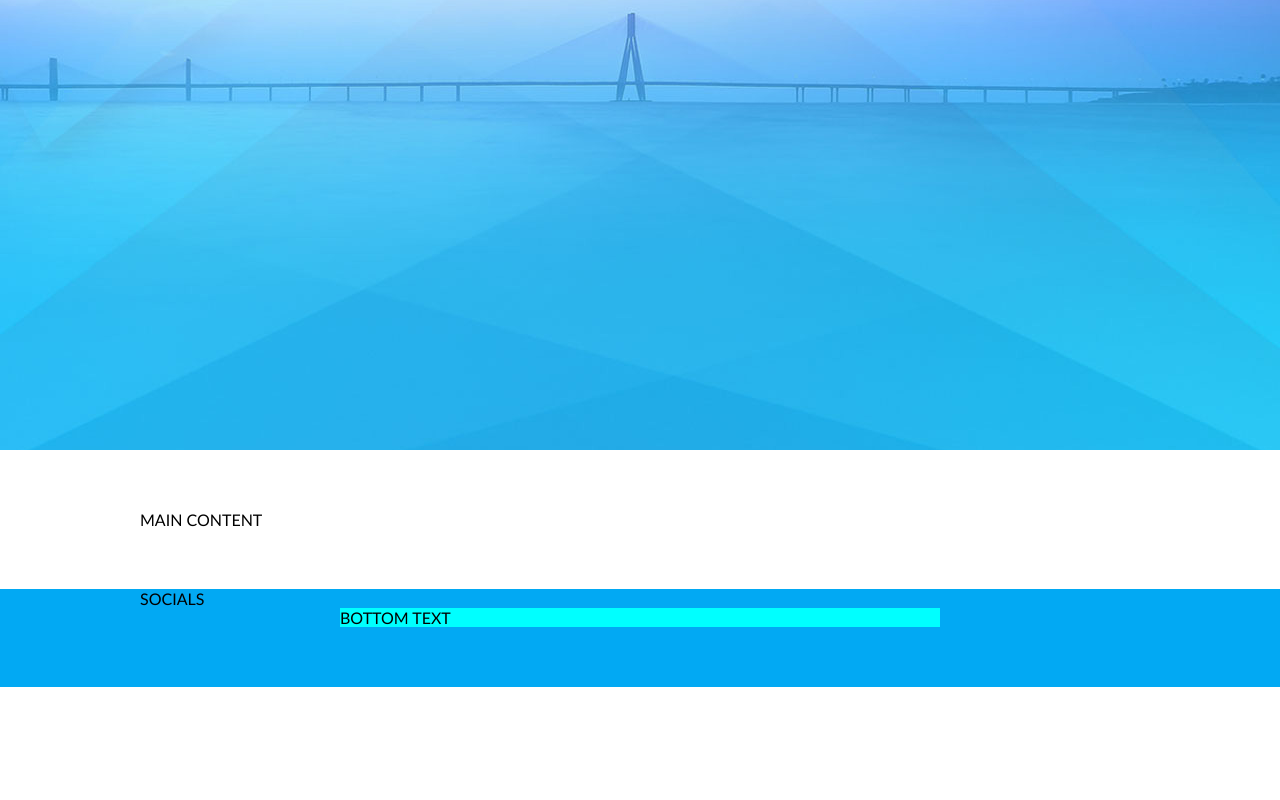
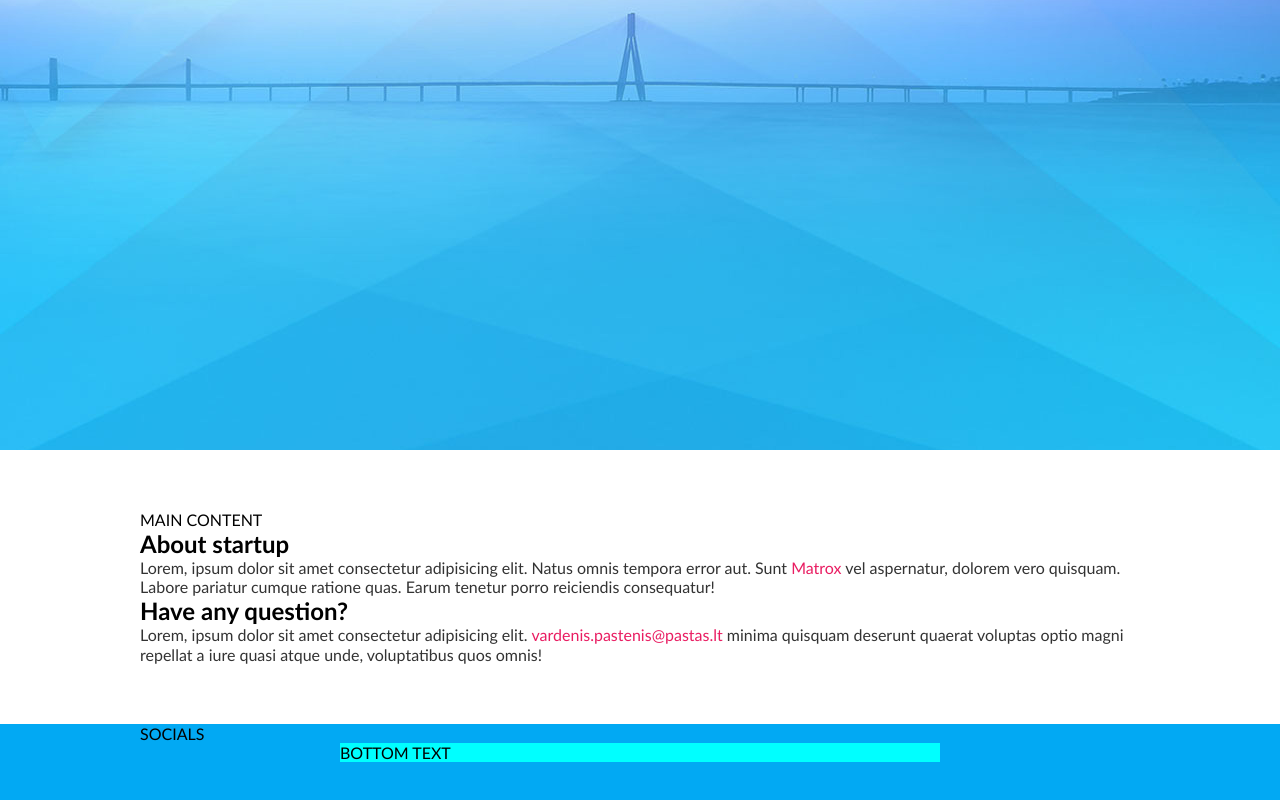
Before and after one commit to dinako81/7-coming-soon, a website: page index.html in a window 1280 px wide. Shown: the part 350-1150 px from the top of the page. Before the commit the page ends 1037 px from the top, so only its background shows below. Drawn offline with Linux system fonts and the light colour scheme.

Commit message:
index changes

```diff
--- a/index.html
+++ b/index.html
@@ -30,6 +30,16 @@
    <main class="container">
     <div class="row">
       MAIN CONTENT
+    <div class="row columns">
+        <div class="column">
+            <h2>About startup</h2>
+            <p>Lorem, ipsum dolor sit amet consectetur adipisicing elit. Natus omnis tempora error aut. Sunt <a href="#">Matrox</a> vel aspernatur, dolorem vero quisquam. Labore pariatur cumque ratione quas. Earum tenetur porro reiciendis consequatur!
+            </p>
+        </div>
+        <div class="column rigth-column">
+            <h2>Have any question?</h2>
+            <p>Lorem, ipsum dolor sit amet consectetur adipisicing elit.  <a href="mailto:vardenis.pastenis@pastas.lt<">vardenis.pastenis@pastas.lt</a> minima quisquam deserunt quaerat voluptas optio magni repellat a iure quasi atque unde, voluptatibus quos omnis!</p>
+        </div>
     </div>
    </main>
 
```
